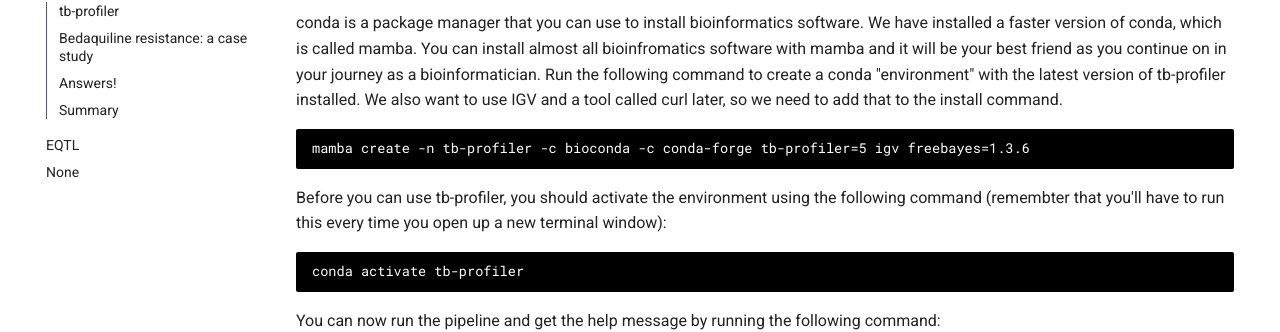
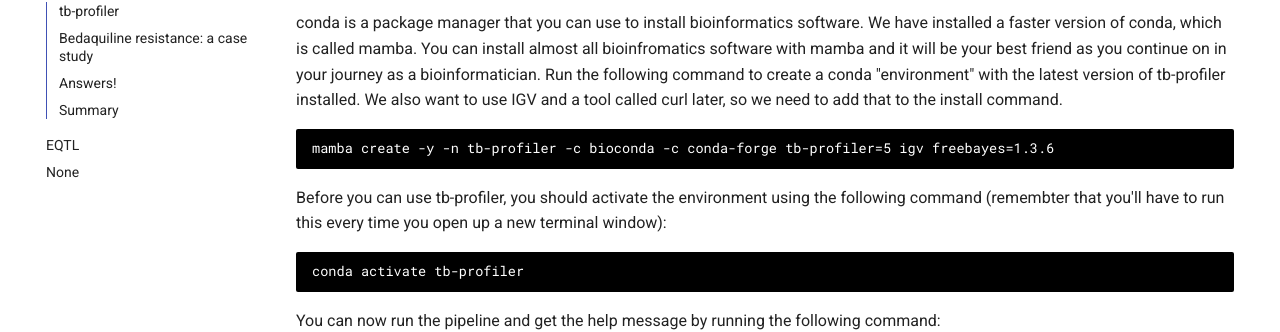
Before and after one commit to lshtm-genomics/omics-course, an MkDocs documentation site: the page built from docs/other-omics/tb-resistance.md, in a window 1280 px wide and 900 px high. Shown: the part 310-642 px from the top of the window. Built offline with MkDocs 1.6.1 and Material for MkDocs 9.7.7, drawn with Linux system fonts in a browser that asks for light colours.

Commit message:
updates to ml

````diff
--- a/docs/other-omics/tb-resistance.md
+++ b/docs/other-omics/tb-resistance.md
@@ -6,7 +6,7 @@
 conda is a package manager that you can use to install bioinformatics software. We have installed a faster version of conda, which is called mamba. You can install almost all bioinfromatics software with mamba and it will be your best friend as you continue on in your journey as a bioinformatician. Run the following command to create a conda "environment" with the latest version of tb-profiler installed. We also want to use IGV and a tool called curl later, so we need to add that to the install command.
 
 ```
-mamba create -n tb-profiler -c bioconda -c conda-forge tb-profiler=5 igv freebayes=1.3.6
+mamba create -y -n tb-profiler -c bioconda -c conda-forge tb-profiler=5 igv freebayes=1.3.6
 ```
 
 Before you can use tb-profiler, you should activate the environment using the following command (remembter that you'll have to run this every time you open up a new terminal window):
````
